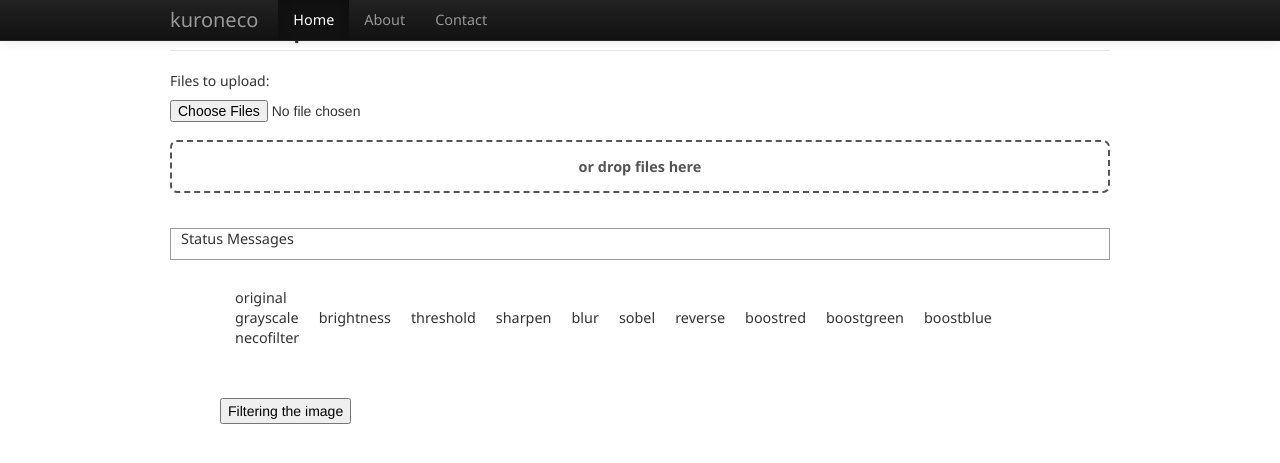
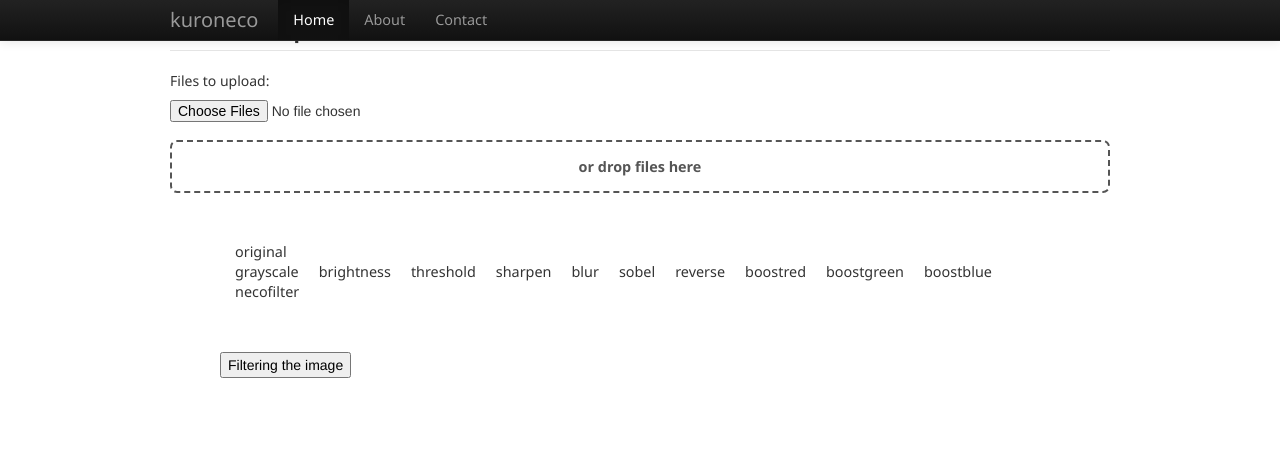
Before and after one commit to croud1234/kuroneco, a PHP site: page / in a window 1280 px wide. Shown: the top 463 px of the page. Run offline with PHP 8.4, Linux system fonts and the light colour scheme; some libraries are stand-ins or nearby versions.

Commit message:
くろねこフィルター追加と画面レイアウトを少し変更

```diff
--- a/filedrag.js
+++ b/filedrag.js
@@ -65,15 +65,14 @@ Developed by Craig Buckler (@craigbuckler) of OptimalWorks.net
 
 	// output file information
 	function ParseFile(file) {
-
-
-
+		/*
 		Output(
 			"<p>File information: <strong>" + file.name +
 			"</strong> type: <strong>" + file.type +
 			"</strong> size: <strong>" + file.size +
 			"</strong> bytes</p>"
 		);
+		*/
 
 	}
 
--- a/index.html
+++ b/index.html
@@ -62,9 +62,6 @@
 					</div>
 				</fieldset>
 			</form>
-			<div id="messages">
-				<p>Status Messages</p>
-			</div>
 
 			<div class="row-fluid">
 				<figure>
--- a/styles.css
+++ b/styles.css
@@ -98,9 +98,11 @@ pre
 
 /* cavvasの大きさ */
 canvas{
-    /* max-width : 30%; */
+    max-width : 100%;
+	/*
    	width: 250px;
     height: 250px;
+	*/
 	background-size: cover;
 
 }
```
